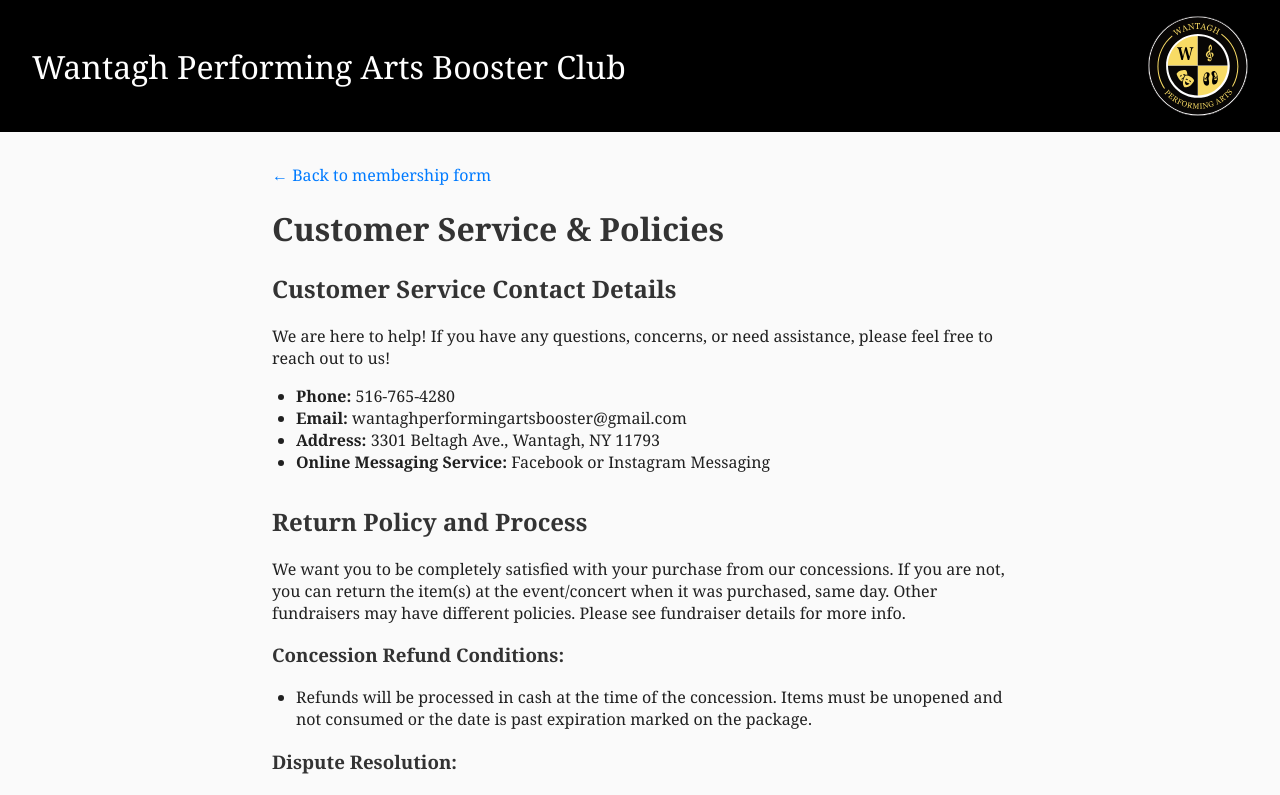
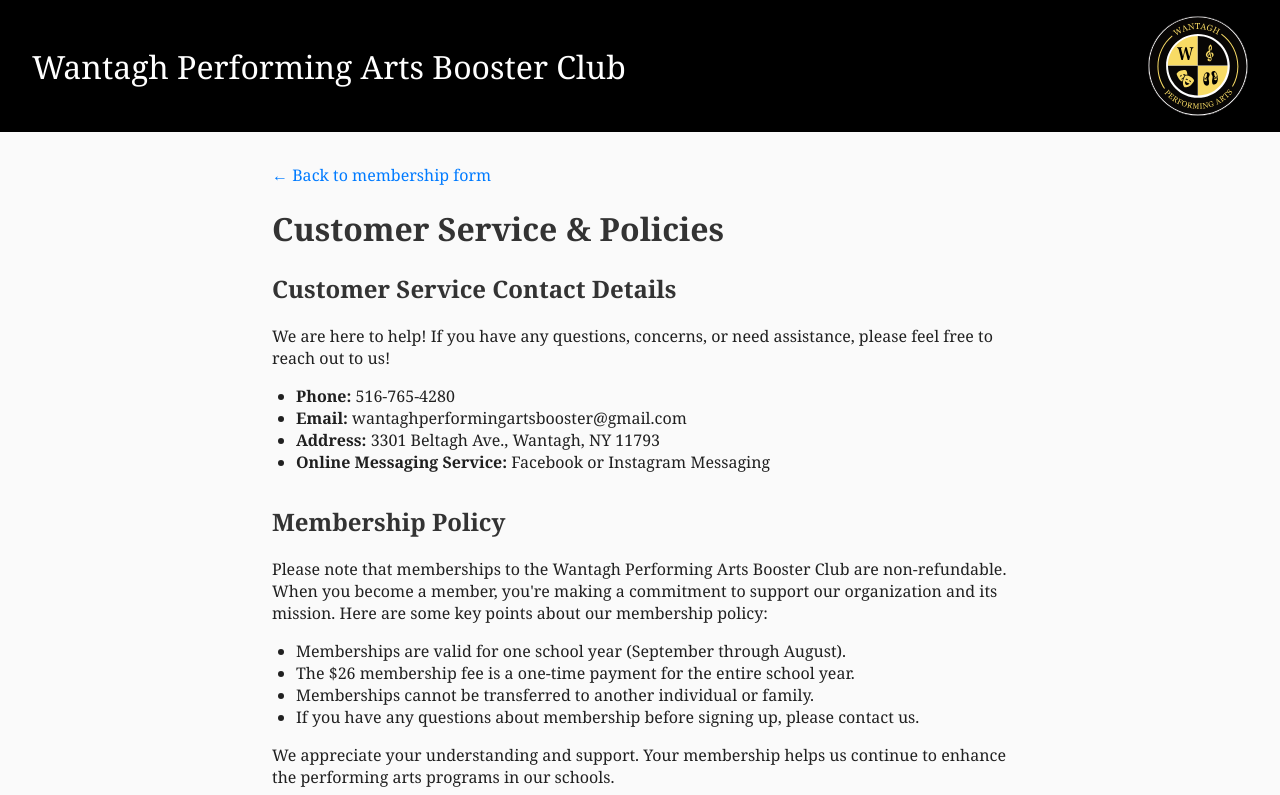
Before and after one commit to keymholio/booster-form, a Vue app: page /info in a window 1280 px wide. Shown: the top 795 px of the page. Built offline with nearby package versions, Linux system fonts and the light colour scheme.

Commit message:
Adding membership policy, footer fix

```diff
--- a/src/App.vue
+++ b/src/App.vue
@@ -5,7 +5,7 @@
       <img alt="Booster logo" src="./assets/booster-logo.svg">
     </header>
     <router-view></router-view>
-    <SiteFooter />>
+    <SiteFooter />
   </div>
 </template>
 
--- a/src/components/InfoPage.vue
+++ b/src/components/InfoPage.vue
@@ -14,6 +14,18 @@
           <li><strong>Online Messaging Service:</strong> Facebook or Instagram Messaging</li>
         </ul>
       </section>
+
+      <section>
+        <h2>Membership Policy</h2>
+        <p>Please note that memberships to the Wantagh Performing Arts Booster Club are non-refundable. When you become a member, you're making a commitment to support our organization and its mission. Here are some key points about our membership policy:</p>
+        <ul>
+            <li>Memberships are valid for one school year (September through August).</li>
+            <li>The $26 membership fee is a one-time payment for the entire school year.</li>
+            <li>Memberships cannot be transferred to another individual or family.</li>
+            <li>If you have any questions about membership before signing up, please contact us.</li>
+        </ul>
+        <p>We appreciate your understanding and support. Your membership helps us continue to enhance the performing arts programs in our schools.</p>
+       </section>
 
       <section>
         <h2>Return Policy and Process</h2>
```
